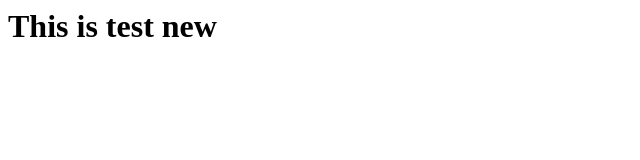
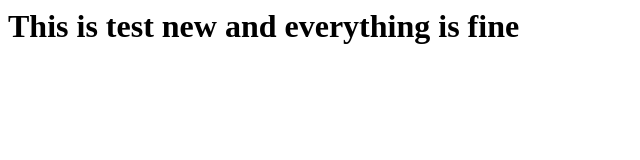
Before and after one commit to pratiiik/devops, a plain HTML site: page index.html in a window 1280 px wide. Shown: the whole page, without its empty margins (0-640 px from the left). Drawn offline with Linux system fonts and the light colour scheme.

Commit message:
Update index.html
new commit

```diff
--- a/index.html
+++ b/index.html
@@ -1 +1 @@
-<h1> This is test new </h1>
+<h1> This is test new and everything is fine </h1>
```
